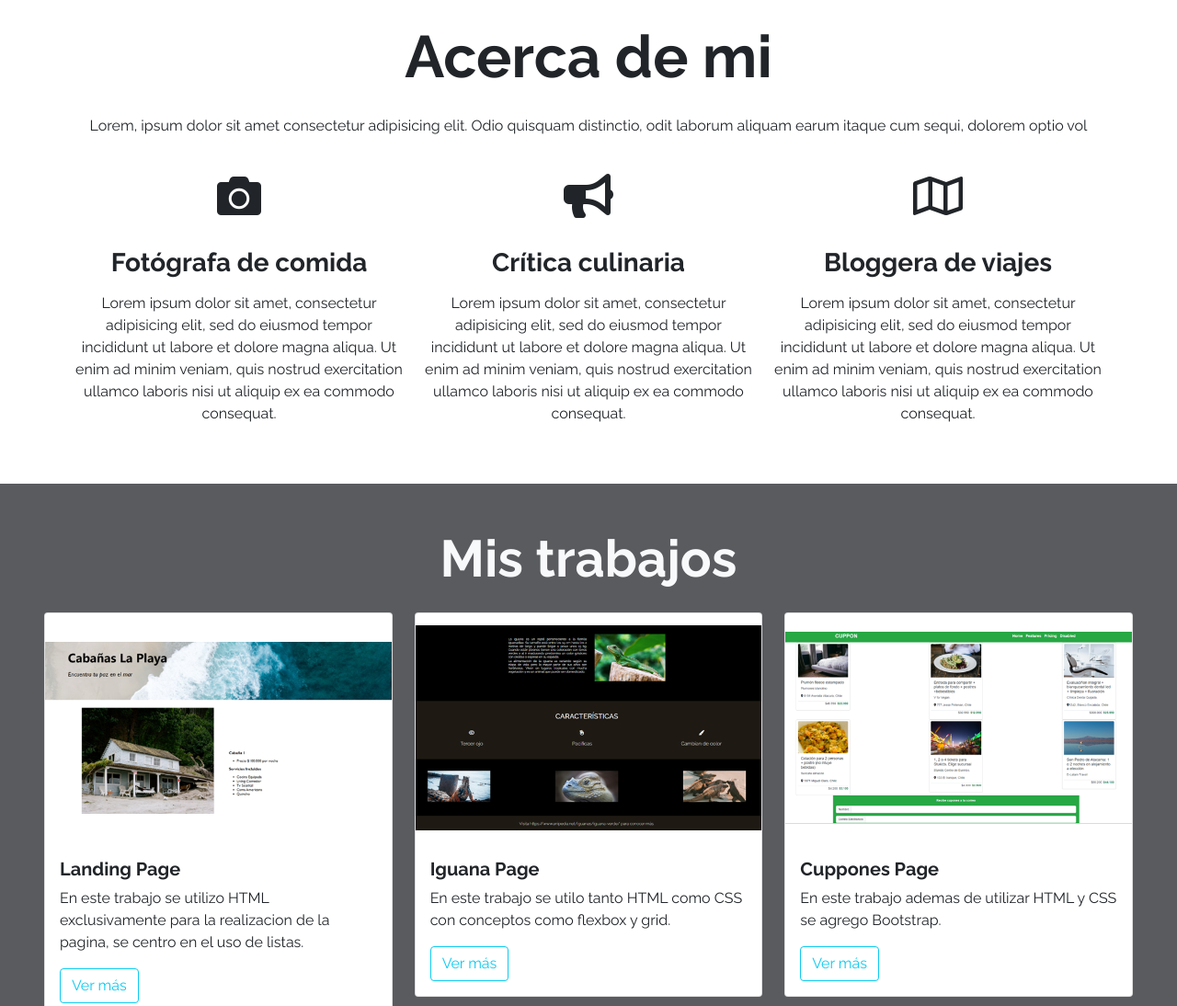
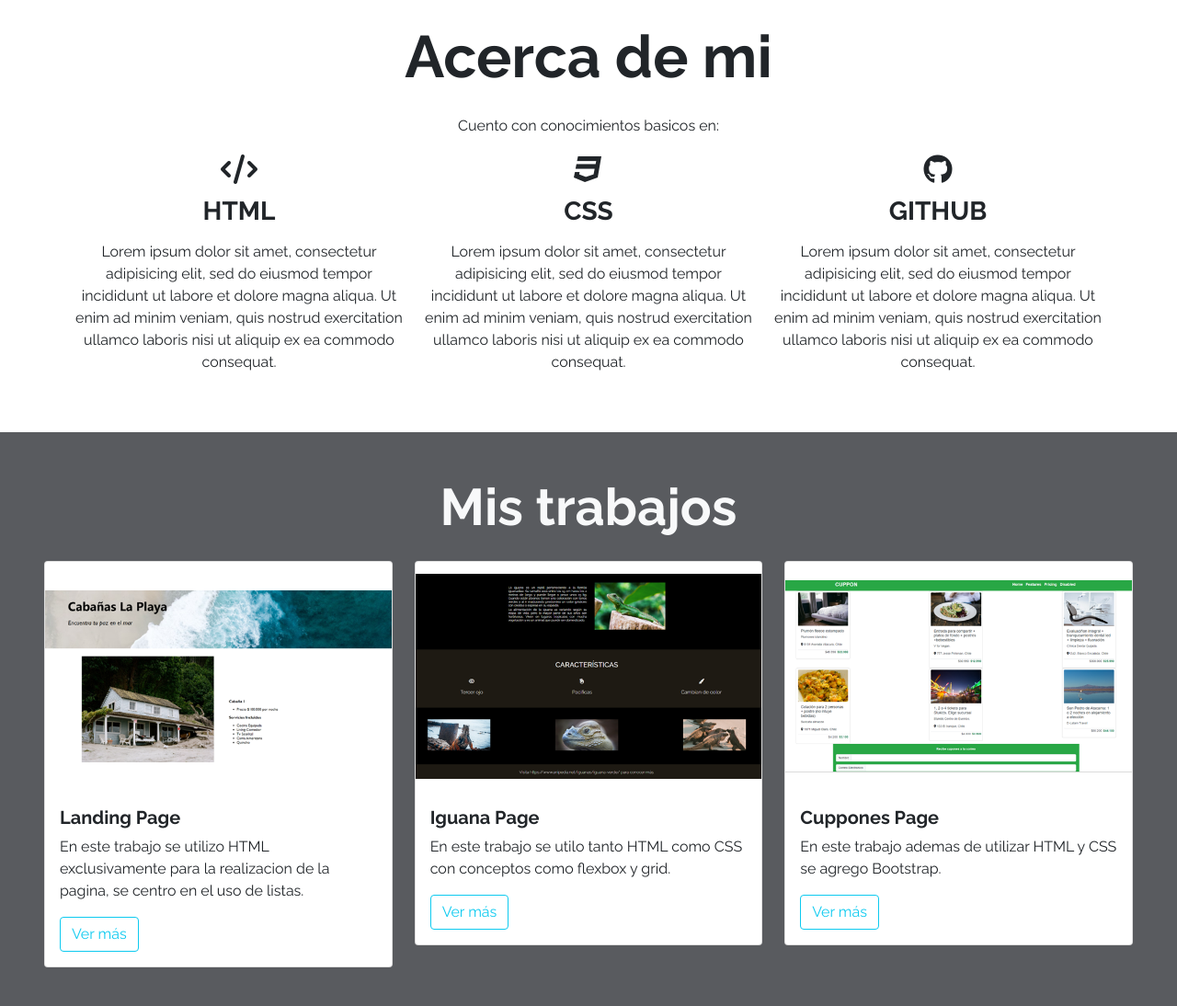
Before and after one commit to Jose-Castillo91/desafio5.github, a plain HTML site: page index.html in a window 1280 px wide. Shown: the part 960-2054 px from the top of the page at 92% size. Drawn offline with nearby package versions, Linux system fonts and the light colour scheme.

Commit message:
Cambios finales en los iconos y footer

```diff
--- a/assets/css/estilos.css
+++ b/assets/css/estilos.css
@@ -38,7 +38,8 @@ body {
 
 }
 .img-fluid{
-  max-height: 7rem  ;
+  display: flex  ;
+  height: 3rem;
 }
 .my-5.p-5.bg-info{
   background-color:#595b5f !important;}
--- a/index.html
+++ b/index.html
@@ -10,6 +10,10 @@
       href="https://fonts.googleapis.com/css2?family=Raleway:wght@400;700&display=swap"
       rel="stylesheet"
     />
+    <script
+      src="https://kit.fontawesome.com/746ce55b5b.js"
+      crossorigin="anonymous"
+    ></script>
     <link
       href="https://cdn.jsdelivr.net/npm/bootstrap@5.1.3/dist/css/bootstrap.min.css"
       rel="stylesheet"
@@ -63,7 +67,7 @@
     </nav>
 
     <header id="Hero-Section" class="text-light text-end py-5 mt-5">
-      <div class="container ">
+      <div class="container">
         <div class="ms-auto col-12 col-md-6">
           <h1 class="display-1 fw-bold my-5">
             De Kinesiólogo <br />
@@ -89,16 +93,12 @@
     <section id="Acerca-de-mi" class="container text-center my-5">
       <h2 class="display-3 fw-bold my-4">Acerca de mi</h2>
 
-      <p class="my-4">
-        Lorem, ipsum dolor sit amet consectetur adipisicing elit. Odio quisquam
-        distinctio, odit laborum aliquam earum itaque cum sequi, dolorem optio
-        vol
-      </p>
+      <p class="my-4">Cuento con conocimientos basicos en:</p>
 
       <div class="row">
         <div class="col-12 col-md-4">
-          <i class="fas fa-camera fa-3x my-3"></i>
-          <h3 class="my-3 fw-bold">Fotógrafa de comida</h3>
+          <i class="fa-solid fa-code fa-2xl"></i>
+          <h3 class="my-3 fw-bold">HTML</h3>
           <p class="my-3">
             Lorem ipsum dolor sit amet, consectetur adipisicing elit, sed do
             eiusmod tempor incididunt ut labore et dolore magna aliqua. Ut enim
@@ -107,8 +107,8 @@
           </p>
         </div>
         <div class="col-12 col-md-4">
-          <i class="fas fa-bullhorn fa-3x my-3"></i>
-          <h3 class="my-3 fw-bold">Crítica culinaria</h3>
+          <i class="fa-brands fa-css3 fa-2xl"></i>
+          <h3 class="my-3 fw-bold">CSS</h3>
           <p class="my-3">
             Lorem ipsum dolor sit amet, consectetur adipisicing elit, sed do
             eiusmod tempor incididunt ut labore et dolore magna aliqua. Ut enim
@@ -117,8 +117,8 @@
           </p>
         </div>
         <div class="col-12 col-md-4">
-          <i class="far fa-map fa-3x my-3"></i>
-          <h3 class="my-3 fw-bold">Bloggera de viajes</h3>
+          <i class="fa-brands fa-github fa-2xl"></i>
+          <h3 class="my-3 fw-bold">GITHUB</h3>
           <p class="my-3">
             Lorem ipsum dolor sit amet, consectetur adipisicing elit, sed do
             eiusmod tempor incididunt ut labore et dolore magna aliqua. Ut enim
@@ -144,7 +144,8 @@
             <div class="card-body">
               <h5 class="card-title fw-bold">Landing Page</h5>
               <p class="card-text">
-                En este trabajo se utilizo HTML exclusivamente para la realizacion de la pagina, se centro en el uso de listas.
+                En este trabajo se utilizo HTML exclusivamente para la
+                realizacion de la pagina, se centro en el uso de listas.
               </p>
               <button type="button" class="btn btn-outline-info">
                 Ver más
@@ -161,7 +162,8 @@
             <div class="card-body">
               <h5 class="card-title fw-bold">Iguana Page</h5>
               <p class="card-text">
-                En este trabajo se utilo tanto HTML como CSS con conceptos como flexbox y grid.
+                En este trabajo se utilo tanto HTML como CSS con conceptos como
+                flexbox y grid.
               </p>
               <button type="button" class="btn btn-outline-info">
                 Ver más
@@ -178,7 +180,8 @@
             <div class="card-body">
               <h5 class="card-title fw-bold">Cuppones Page</h5>
               <p class="card-text">
-                En este trabajo ademas de utilizar HTML y CSS se agrego Bootstrap.
+                En este trabajo ademas de utilizar HTML y CSS se agrego
+                Bootstrap.
               </p>
               <button type="button" class="btn btn-outline-info">
                 Ver más
@@ -225,7 +228,7 @@
     </section>
 
     <footer class="bg-dark text-center text-light p-4">
-      <p class="mb-0">Olivia Ros 2019. Todos los derechos reservados.</p>
+      <p class="mb-0">Jose Castillo 2024. Todos los derechos reservados.</p>
     </footer>
 
     <script
```
